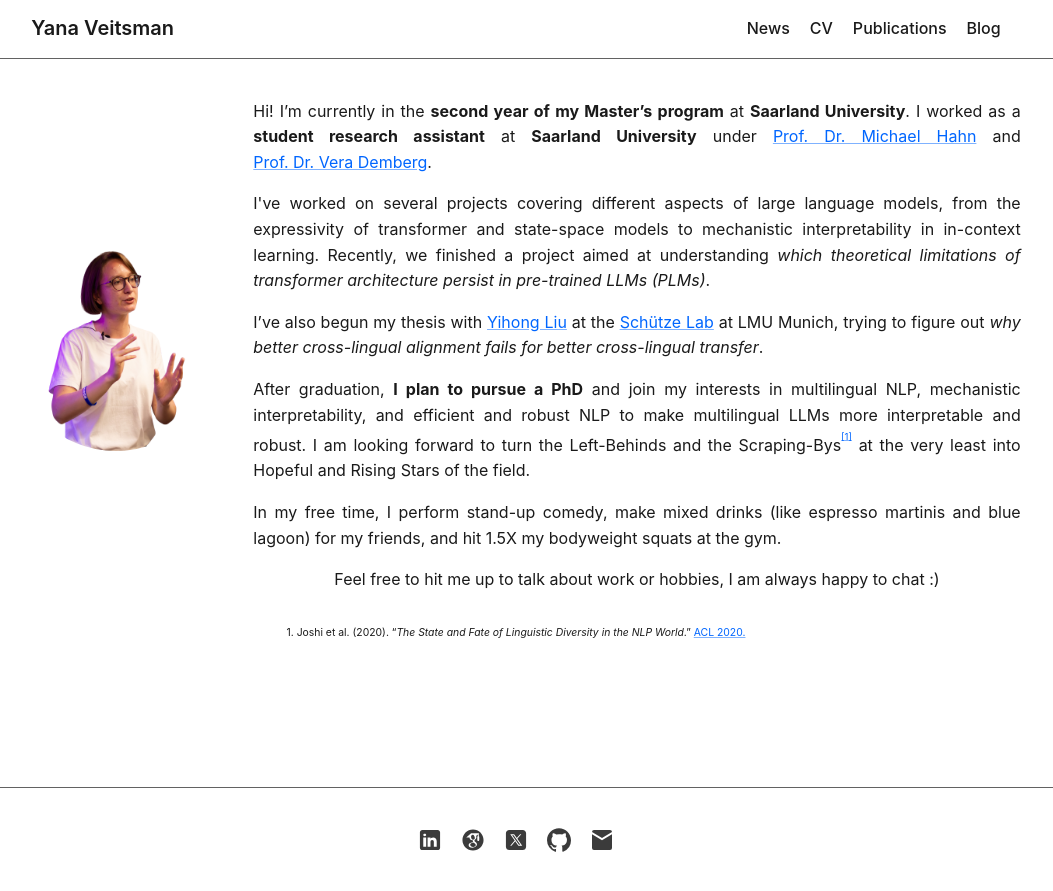
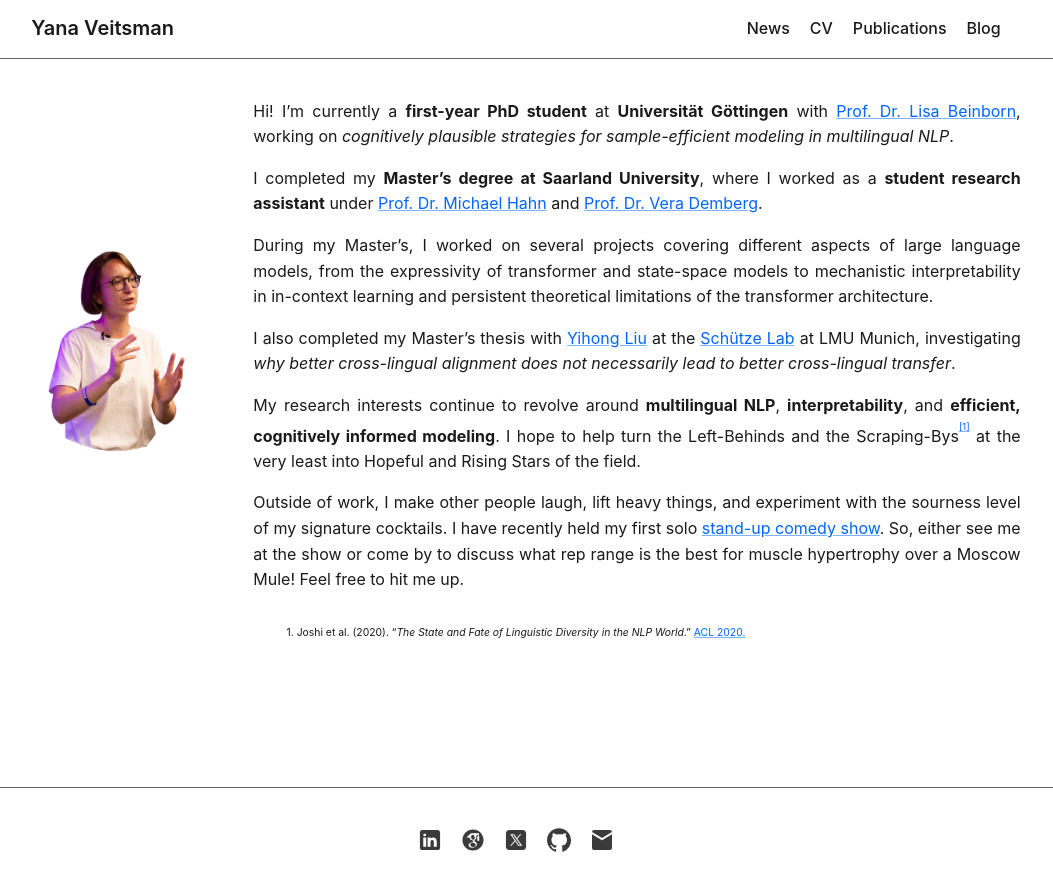
Before and after one commit to yan-vei/yan-vei.github.io, a Jekyll site: the page built from index.html, in a window 1280 px wide. Shown: the top 891 px of the page, without its empty margins (124-1177 px from the left). Built offline with Jekyll 4.4.1, drawn with Linux system fonts in a browser that asks for light colours.

Commit message:
change home page description

```diff
--- a/index.html
+++ b/index.html
@@ -1,7 +1,7 @@
 ---
 layout: default
-title: Yana Veitsman
-description: "Yana Veitsman - Research Assistant at Saarland University working on multilingual NLP, mechanistic interpretability, and large language models. Currently pursuing Master's degree and planning PhD in multilingual NLP."
+title: Home
+description: "Yana Veitsman - PhD student at Universität Göttingen working on cognitively plausible strategies for multilingual NLP, interpretability, and efficient modeling."
 permalink: /
 ---
 
@@ -15,35 +15,39 @@ permalink: /
   <!-- Bio text -->
   <div class="about-text">
     <p>
-      Hi! I’m currently in the <strong>second year of my Master’s program</strong> at <strong>Saarland University</strong>. I worked as a
-      <strong>student research assistant</strong> at <strong>Saarland University</strong> under
+      Hi! I’m currently a <strong>first-year PhD student</strong> at <strong>Universität Göttingen</strong> with
+      <a href="https://beinborn.eu" target="_blank" rel="noopener">Prof.&nbsp;Dr.&nbsp;Lisa&nbsp;Beinborn</a>,
+      working on <em>cognitively plausible strategies for sample-efficient modeling in multilingual NLP</em>.
+    </p>
+
+    <p>
+      I completed my <strong>Master’s degree at Saarland University</strong>, where I worked as a
+      <strong>student research assistant</strong> under
       <a href="https://www.mhahn.info" target="_blank" rel="noopener">Prof.&nbsp;Dr.&nbsp;Michael&nbsp;Hahn</a>
       and <a href="https://www.uni-saarland.de/lehrstuhl/demberg/members/verademberg.html" target="_blank" rel="noopener">Prof.&nbsp;Dr.&nbsp;Vera&nbsp;Demberg</a>.
     </p>
 
     <p>
-      I've worked on several projects covering different aspects of large language models, from the expressivity of transformer and state-space models to mechanistic interpretability in in-context learning.
-      Recently, we finished a project aimed at understanding <em>which theoretical limitations of transformer architecture persist in pre-trained LLMs (PLMs)</em>.
+      During my Master’s, I worked on several projects covering different aspects of large language models, from the expressivity of transformer and state-space models to mechanistic interpretability in in-context learning and persistent theoretical limitations of the transformer architecture.
     </p>
 
     <p>
-      I’ve also begun my thesis with <a href="https://yihongl1u.github.io" target="_blank" rel="noopener">Yihong&nbsp;Liu</a> at the <a href="https://cisnlp.github.io" target="_blank" rel="noopener">Schütze&nbsp;Lab</a> at LMU Munich, trying
-      to figure out <em>why better cross-lingual alignment fails for better cross-lingual transfer</em>.
+      I also completed my Master’s thesis with
+      <a href="https://yihongl1u.github.io" target="_blank" rel="noopener">Yihong&nbsp;Liu</a> at the
+      <a href="https://cisnlp.github.io" target="_blank" rel="noopener">Schütze&nbsp;Lab</a> at LMU Munich, investigating
+      <em>why better cross-lingual alignment does not necessarily lead to better cross-lingual transfer</em>.
     </p>
 
     <p>
-      After graduation, <strong>I plan to pursue a PhD</strong> and join my interests in multilingual NLP, mechanistic interpretability, and efficient and robust NLP to make multilingual LLMs more interpretable and robust.
-      I am looking forward to turn the Left-Behinds and the Scraping-Bys<sup id="fnref-acl"><a href="#fn-acl" class="footnote-ref">[1]</a></sup>
+      My research interests continue to revolve around <strong>multilingual NLP</strong>,
+      <strong>interpretability</strong>, and <strong>efficient, cognitively informed modeling</strong>.
+      I hope to help turn the Left-Behinds and the Scraping-Bys<sup id="fnref-acl"><a href="#fn-acl" class="footnote-ref">[1]</a></sup>
       at the very least into Hopeful and Rising Stars of the field.
     </p>
 
     <p>
-      In my free time, I perform stand-up comedy, make mixed drinks (like espresso martinis and blue lagoon) for my friends, and hit 1.5X my bodyweight squats at the gym.
-    </p>
-
-    <p>
-      Feel free to hit me up to talk about work or hobbies, I am always happy to chat :)
-    </p>
+      Outside of work, I make other people laugh, lift heavy things, and experiment with the sourness level of my signature cocktails. I have recently held my first solo <a href="https://drive.google.com/file/d/1y3fige5NksN07vhjLEMqKVjOF0xMCCcm/view?usp=sharing" target="_blank">stand-up comedy show</a>. So, either see me at the show or come by to discuss what rep range is the best for muscle hypertrophy over a Moscow Mule! Feel free to hit me up.
+     </p>
   </div>
 
 </div>
```
